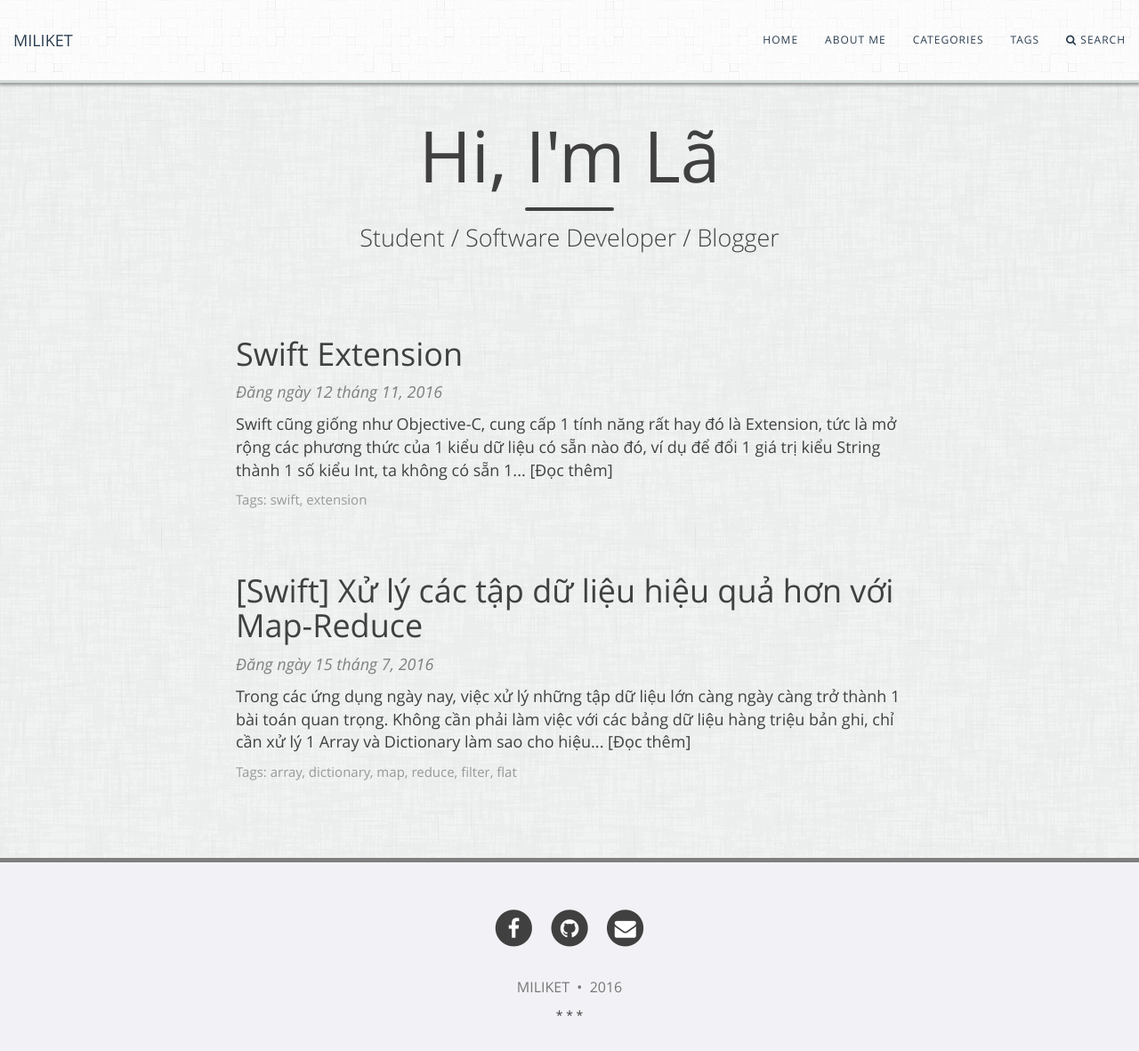
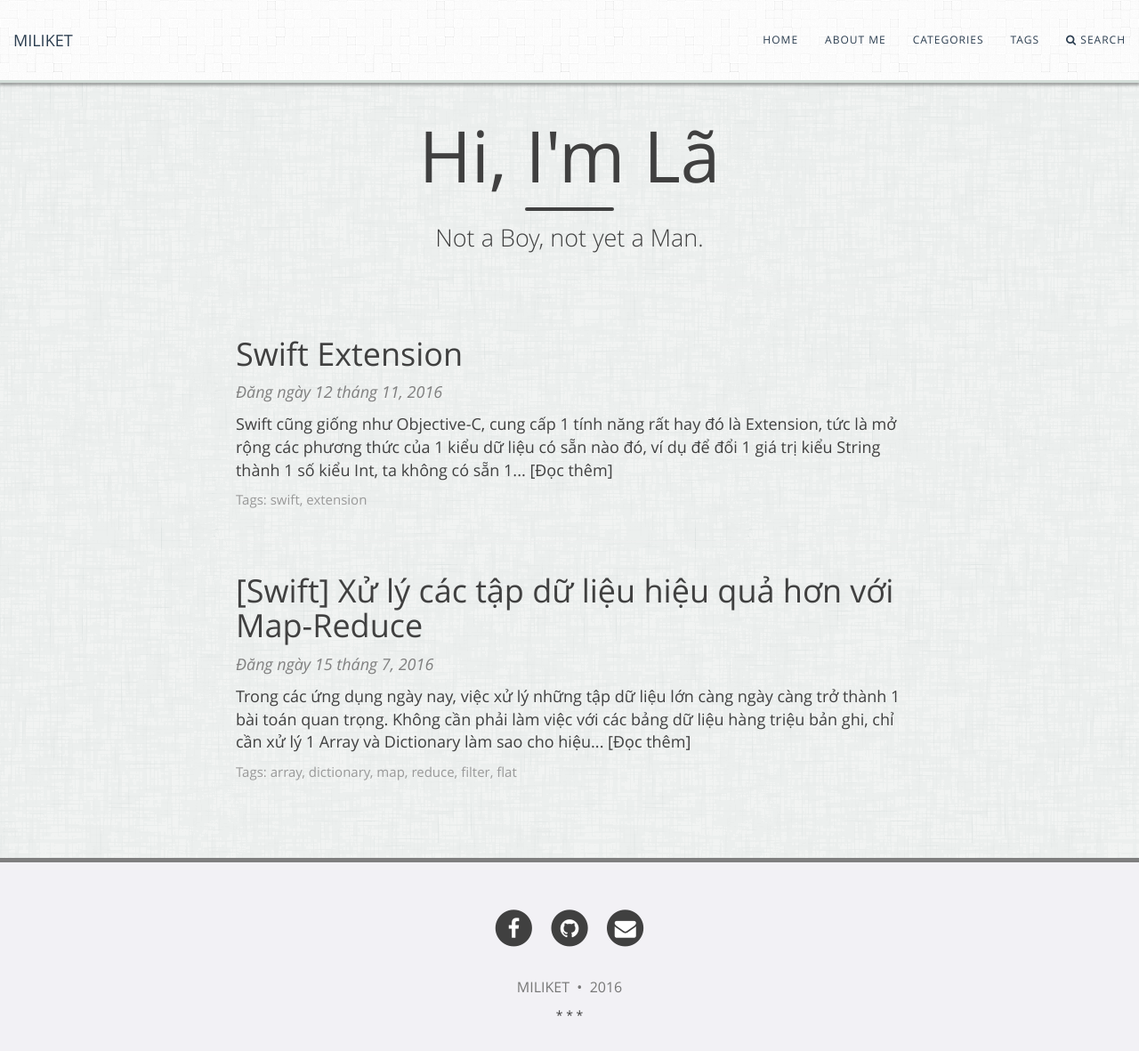
Before and after one commit to docbohanh/docbohanh.github.io, a Jekyll site: the page built from index.html, in a window 1280 px wide and 1231 px high. Shown: the top 1181 px of the window at 89% size. Built offline with Jekyll 4.4.1, drawn with Linux system fonts in a browser that asks for light colours; the list of posts is cut into pages by our own code.

Commit message:
Update index.html

```diff
--- a/index.html
+++ b/index.html
@@ -1,9 +1,9 @@
 ---
 layout: page
-meta-title: "MILIKET's Blog"
+meta-title: "MILIKET's Blog - Khoảng lặng"
 meta-description: "Blog của MILIKET (Thành Lã) - Góc nhỏ cho những vui buồn."
 title: "Hi, I'm Lã"
-subtitle: Student / Software Developer / Blogger
+subtitle: Not a Boy, not yet a Man.
 ---
 <hr>
 <div class="posts-list">
```
